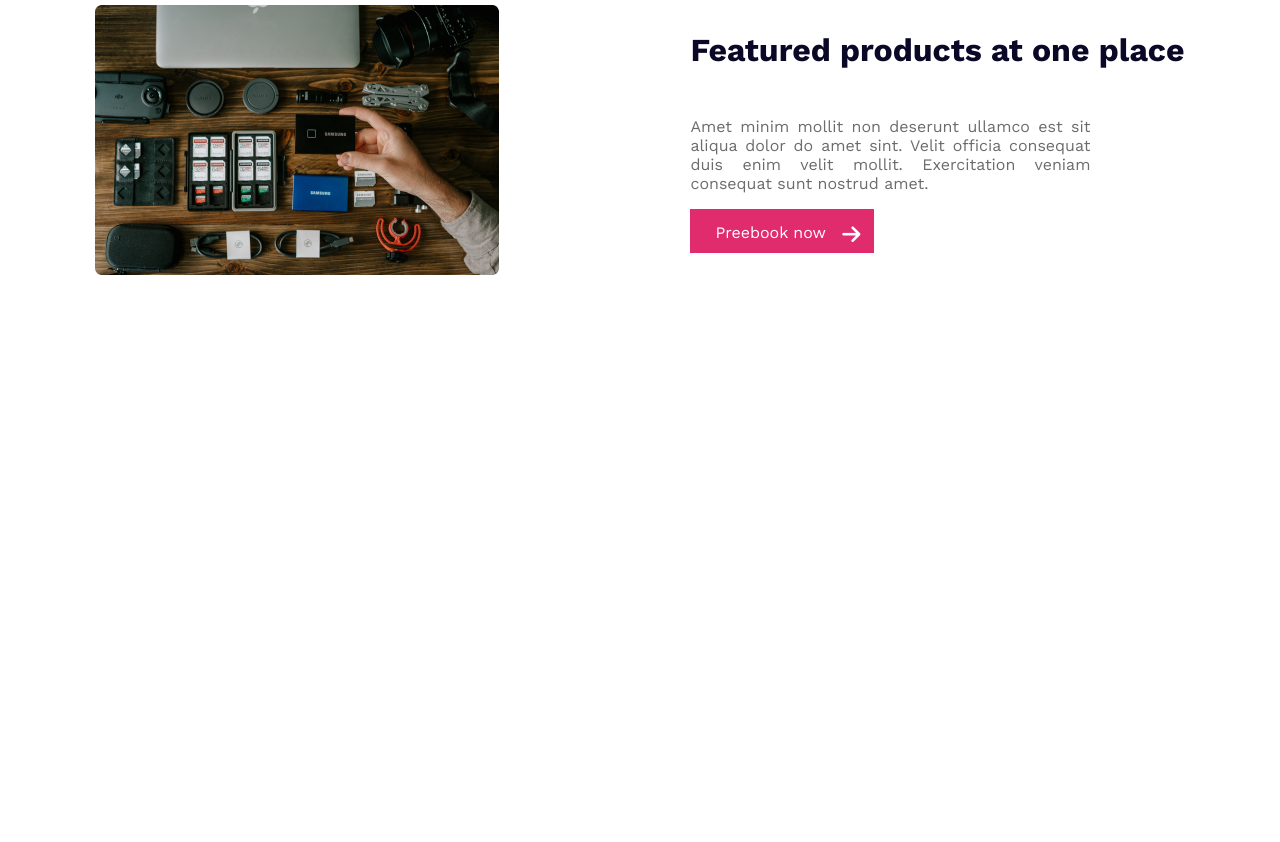
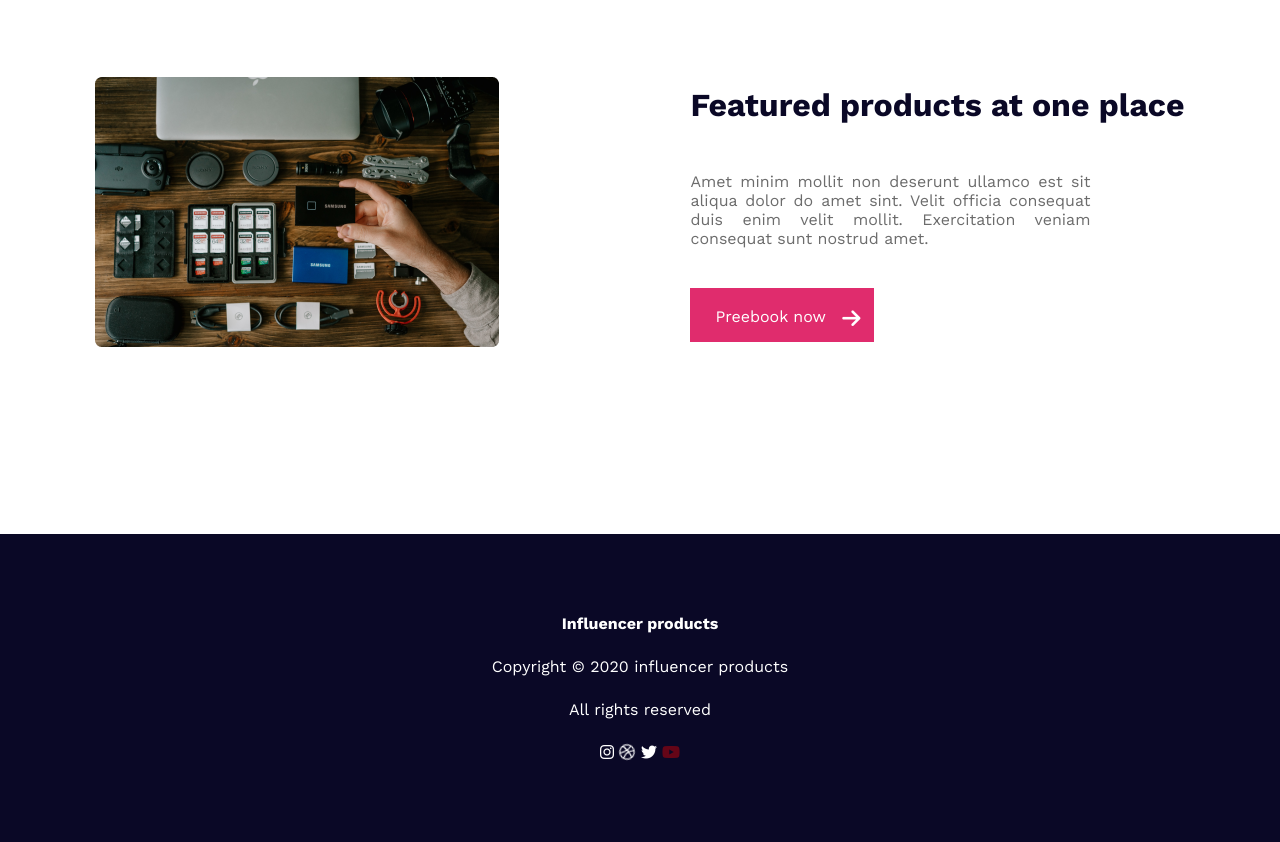
Before and after one commit to ShovonSarkar234/influencer-gear-phb, a plain HTML site: page index.html in a window 1280 px wide. Shown: the part 2702-3544 px from the top of the page. Before the commit the page ends 3164 px from the top, so only its background shows below. Drawn offline with nearby package versions, Linux system fonts and the light colour scheme.

Commit message:
footer-section

```diff
--- a/index.html
+++ b/index.html
@@ -166,6 +166,9 @@
         </div>
     </div>
 </section>
+
+<!-- product-section-end -->
+
 <!-- features-section-start -->
 <section>
     <div class="container">
@@ -184,8 +187,24 @@
 <!-- features-section-end -->
 </main>
 <footer>
+    <!-- footer-section-start -->
+    <section>
+        <div class="footer-section">
+            <div class="footer-content">
+            <h4>Influencer products</h4>
+            <p>Copyright © 2020  influencer products</p>
+            <p>All rights reserved</p>
+            <div class="social-meadia">
+                <i class="fa-brands fa-instagram fa-bounce"></i>
+                <i class="fa-brands fa-dribbble fa-shake"></i>
+                <i class="fa-brands fa-twitter fa-bounce"></i>
+                <i class="fa-brands fa-youtube fa-beat-fade" style="color: #ed0202;"></i>
+            </div>
+        </div>
+        </div>
+    </section>
 
+    <!-- footer-section-end -->
 </footer>
-<!-- product-section-end -->
 </body>
 </html>
--- a/style.css
+++ b/style.css
@@ -226,10 +226,26 @@
 
 .btn-2 {
     margin-top: 1rem;
-    padding: 10px 25px;
+    padding: 15px 25px;
     background-color: #E02C6D;
     color: #FFF;
     border: none;
     font-size: 1rem;
     margin-left: 0;
 }
+
+.btn-2:hover {
+    color: black;
+    background-color: lightcoral;
+}
+
+.footer-content {
+    text-align: center;
+    background-color: #0A0826;
+    color: #fff;
+    padding: 5rem;
+}
+
+.footer-content h4,p {
+    margin-bottom: 1.5rem;
+}
```
